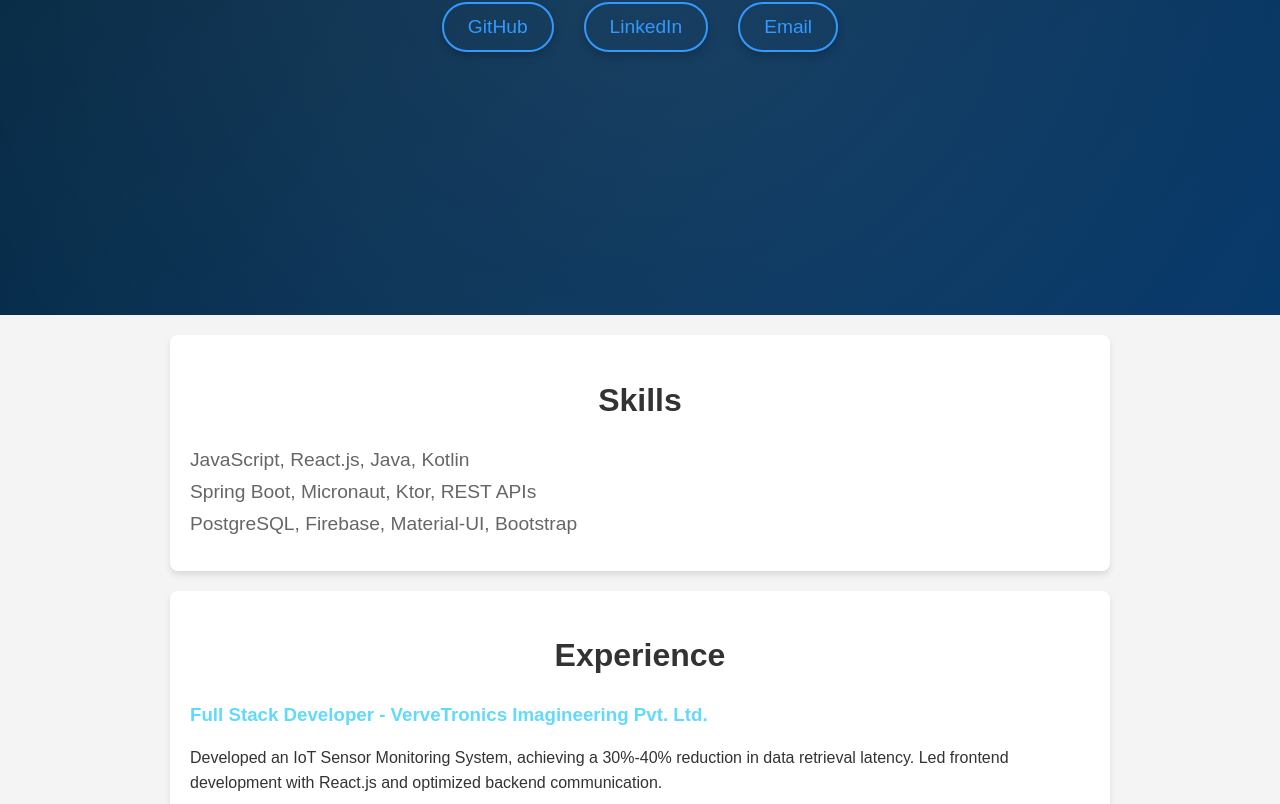
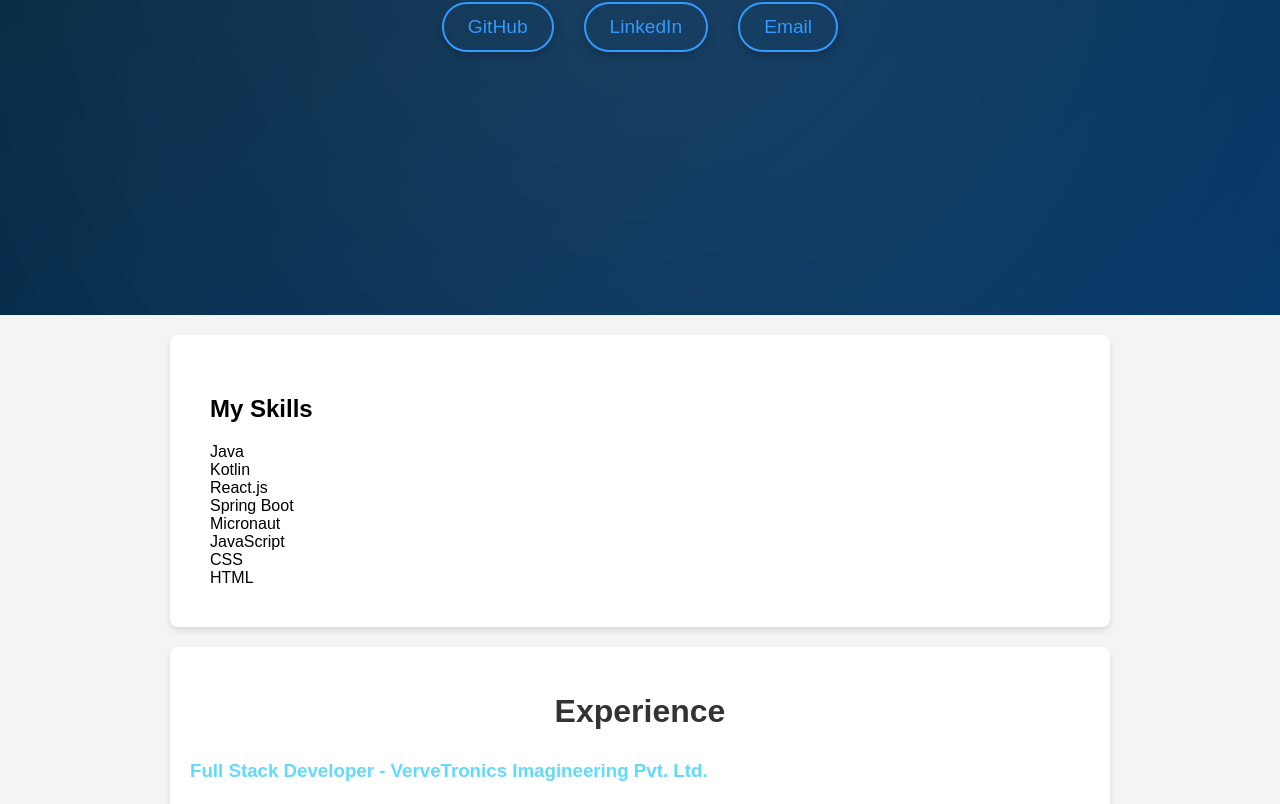
Before and after one commit to Vinayak2205/personal_portfolio, a React (Create React App) app in the folder front-end/: page / in a window 1280 px wide. Shown: the part 485-1289 px from the top of the page. Built offline with nearby package versions, Linux system fonts and the light colour scheme.

Commit message:
fix: update the Skills section to use object instead of hard coded ones

```diff
--- a/front-end/src/components/Skills.js
+++ b/front-end/src/components/Skills.js
@@ -2,14 +2,29 @@ import React from "react";
 import "../style/Skills.css";
 
 const Skills = () => {
+  const skillList = [
+    "Java",
+    "Kotlin",
+    "React.js",
+    "Spring Boot",
+    "Micronaut",
+    "JavaScript",
+    "CSS",
+    "HTML",
+  ];
+
   return (
-    <section className="skills">
-      <h2>Skills</h2>
-      <ul>
-        <li>JavaScript, React.js, Java, Kotlin</li>
-        <li>Spring Boot, Micronaut, Ktor, REST APIs</li>
-        <li>PostgreSQL, Firebase, Material-UI, Bootstrap</li>
-      </ul>
+    <section className="skills" id="skills">
+      <div className="content">
+        <h1>My Skills</h1>
+        <div className="skill-list">
+          {skillList.map((skill, index) => (
+            <div key={index} className="skill-card">
+              {skill}
+            </div>
+          ))}
+        </div>
+      </div>
     </section>
   );
 };
```
